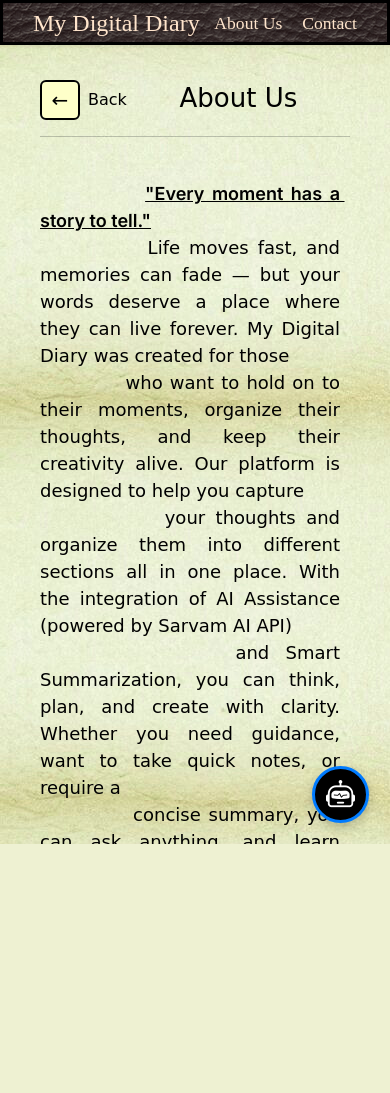
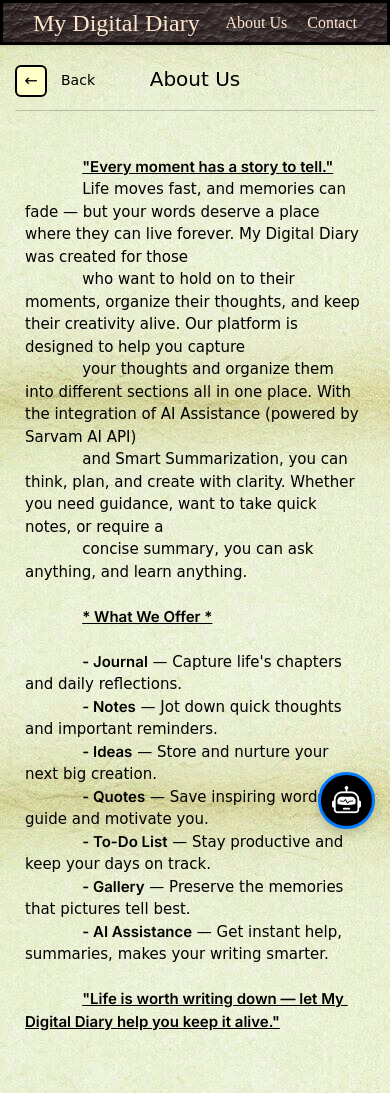
Before and after one commit to Krishna-Thombare/My-Digital-Diary, a Flask app: page /aboutus in a window 390 px wide. Before the commit the page ends 844 px from the top, so only its background shows below. Run offline with Flask 3, Linux system fonts and the light colour scheme.

Commit message:
Added Multi-Screen Responsive Support.

```diff
--- a/app/blueprints/about/templates/about/about_us.html
+++ b/app/blueprints/about/templates/about/about_us.html
@@ -3,12 +3,12 @@
 {% set hide_sidebar = true %}
 
 {% block content %}
-<div class="d-flex justify-content-between align-items-center">
-    <div class="d-flex align-items-center">
+<div class="aboutus-header">
+    <div class="aboutus-back">
         <a href="{{ back_url }}" class="aboutus-icon-btn">←</a>
         <span class="aboutus-label ms-2">Back</span>
     </div>
-    <h2 class="text-center flex-grow-1 aboutus-title">About Us</h2>
+    <h2 class="aboutus-title">About Us</h2>
 </div>
 <hr>
 
--- a/app/blueprints/contact/templates/contact/contact_us.html
+++ b/app/blueprints/contact/templates/contact/contact_us.html
@@ -11,6 +11,7 @@
 
     <h2 class="text-center flex-grow-1 contactus-title">Contact Us</h2>
 </div>
+<hr>
 
 <div class="contactus-diary-box">
     <form method="POST" class="contactus-body">
--- a/app/static/css/aboutus.css
+++ b/app/static/css/aboutus.css
@@ -3,6 +3,14 @@
     background-image: url("../images/aboutus.png");
 }
 
+.aboutus-header {
+  display: flex;
+  align-items: center;
+  justify-content: center;
+  position: relative;
+  margin-bottom: 10px;
+  margin-top: 0px;
+}
 
 .aboutus-body {
   max-height: 400px;
@@ -14,6 +22,8 @@
   font-family: 'Comic Sans MS', cursive;
   font-size: 26px;
   color: #000000;
+  margin: 0;
+  text-align: center;
 }
 
  /*.aboutus-diary-box {
@@ -69,3 +79,84 @@
   font-size: 16px;
   color: #000000;
 }
+
+
+/* For tablets */
+@media (max-width: 992px) {
+  .aboutus-title {
+    font-size: 22px;
+  }
+
+  .aboutus-textarea {
+    font-size: 16px;
+    min-height: auto;
+  }
+
+  .aboutus-body {
+    max-height: none;
+    padding-right: 0;
+  }
+}
+
+/* For mobile phones */
+@media (max-width: 600px) {
+
+  .aboutus-title {
+    font-size: 20px;
+    text-align: center;
+    flex-grow: unset;
+  }
+
+  .aboutus-textarea {
+    font-size: 15px;
+    padding: 5px;
+    text-align: left;
+  }
+
+  .aboutus-header {
+    display: flex;
+    align-items: center;
+    justify-content: center;
+    position: relative;
+    margin-bottom: 10px;
+    margin-top: 50px;
+  }
+
+  .aboutus-icon-btn {
+    width: 32px;
+    height: 32px;
+    font-size: 16px;
+  }
+
+  .aboutus-label {
+    font-size: 14px;
+  }
+}
+
+/* Back button */
+.aboutus-header .aboutus-back {
+  position: absolute;
+  left: 0;
+  display: flex;
+  align-items: center;
+  gap: 6px;
+}
+
+/* Tablet */
+@media (max-width: 992px) {
+  .aboutus-textarea {
+    font-size: 16px;
+    padding: 8px 12px;
+    max-width: 100%;
+  }
+}
+
+/* Mobile */
+@media (max-width: 600px) {
+  .aboutus-textarea {
+    font-size: 15px;
+    text-align: left;
+    line-height: 1.5;
+    padding: 6px 10px;
+  }
+}
--- a/app/static/css/ai_chat.css
+++ b/app/static/css/ai_chat.css
@@ -178,3 +178,49 @@
 #ai-clear-button:hover {
   background-color: #c82333;
 }
+
+
+/* Mobile Screens */
+@media (max-width: 768px) {
+  #ai-chat-box {
+    width: 90%;
+    height: 60%;
+    right: 5%;
+    bottom: 80px;
+  }
+
+  #ai-chat-button {
+    bottom: 15px;
+    right: 15px;
+  }
+}
+
+/* Small Phones */
+@media (max-width: 480px) {
+  #ai-chat-box {
+    width: 95%;
+    height: 65%;
+    right: 2.5%;
+    bottom: 75px;
+    border-radius: 8px;
+  }
+
+  #ai-chat-input {
+    font-size: 14px;
+  }
+
+  #ai-chat-input-container button {
+    font-size: 14px;
+    padding: 6px 10px;
+  }
+}
+
+/* Tablets */
+@media (min-width: 769px) and (max-width: 1024px) {
+  #ai-chat-box {
+    width: 80%;
+    height: 65%;
+    right: 10%;
+    bottom: 85px;
+  }
+}
--- a/app/static/css/navbar.css
+++ b/app/static/css/navbar.css
@@ -26,7 +26,7 @@
 }
 
 .navbar-right {
-    font-size: 1.1rem;
+    font-size: 1.0rem;
     display: flex;
     flex-wrap: wrap;
     gap: 20px;
--- a/app/static/css/style.css
+++ b/app/static/css/style.css
@@ -9,8 +9,8 @@
 /* Layout Container */
 .layout {
     display: flex;
-    height: 100vh;            /* Full viewport height */
-    overflow: hidden;         /* Prevent entire page from scrolling */
+    height: 100vh;
+    overflow: hidden;
 }
 
 /* Sidebar */
@@ -224,4 +251,72 @@
 footer a {
     text-decoration: none;
     font-weight: 600;
+} */
+
+
+
+/* Responsive Adjustments */
+
+@media (max-width: 768px) {
+  .layout {
+    flex-direction: column;
+    height: auto;
+    overflow: visible;
+  }
+
+  /* Sidebar */
+  .sidebar {
+    width: 100%;
+    height: auto;
+    padding: 0px;
+    padding-top: 30px;
+    text-align: center;
+    overflow-x: auto;
+  }
+
+  .sidebar a {
+    display: inline-block;
+    margin: 5px;
+    font-size: 15px;
+    padding: 6px 10px;
+  }
+
+  /* Content */
+  .content {
+    padding: 15px;
+    padding-top: 17px;
+  }
+
+  /* Flash messages center on small devices */
+  #flash-messages-container {
+    top: 130px;
+    left: 50%;
+    transform: translateX(-50%);
+    text-align: center;
+  }
 }
+
+@media (max-width: 480px) {
+  /* Reduce font sizes for very small screens */
+  .sidebar a {
+    font-size: 14px;
+    padding: 5px 8px;
+  }
+
+  .navbar-left {
+    font-size: 1.2rem;
+  }
+
+  .navbar-right {
+    font-size: 0.9rem;
+    gap: 10px;
+  }
+
+  /* AI chat box smaller on mobile */
+  #ai-chat-box {
+    width: 95%;
+    height: 70%;
+    right: 2.5%;
+    bottom: 80px;
+  }
+}
--- a/app/templates/base.html
+++ b/app/templates/base.html
@@ -38,24 +38,19 @@
       {% if not hide_sidebar %}
         <!-- Sidebar -->
         <div class="sidebar">
-          <!-- <h4><i class="bi bi-journal"></i> My Digital Diary </h4> -->
-            <br>
-            <br>
-            <br>
-            <br>
-            <br>
+          <div class="menu-top">
               <a href="{{ url_for('journal.journal_list') }}"><i class="bi bi-journal-text"></i> Journal </a>
               <a href="{{ url_for('notes.notes_list') }}"><i class="bi bi-card-text"></i> Notes </a>
               <a href="{{ url_for('ideas.ideas_list') }}"><i class="bi bi-lightbulb"></i> Ideas </a>
               <a href="{{ url_for('quotes.quotes_list') }}"><i class="bi bi-chat-left-quote"></i> Quotes </a>
               <a href="{{ url_for('todo.todo') }}"><i class="bi bi-list-check"></i> To-Do </a>
               <a href="{{ url_for('gallery.gallery_list') }}"><i class="bi bi-images"></i> Gallery </a>
-            <br>
-            <br>
-            <br>
-            <br>
+          </div>
+
+          <div class="menu-bottom">
               <hr>
               <a href="{{ url_for('auth.logout') }}"><i class="bi bi-box-arrow-right"></i> Logout </a>
+          </div>
       </div>
       {% endif %}
 
```
Also changed, not shown: other parts of app/static/css/style.css (+29 -2 lines), app/static/css/contactus.css (+51 -2 lines), app/static/css/gallery.css (+15 -0 lines), app/static/css/home.css (+65 -1 lines). Lines whose indentation alone changed are shown as unchanged.
